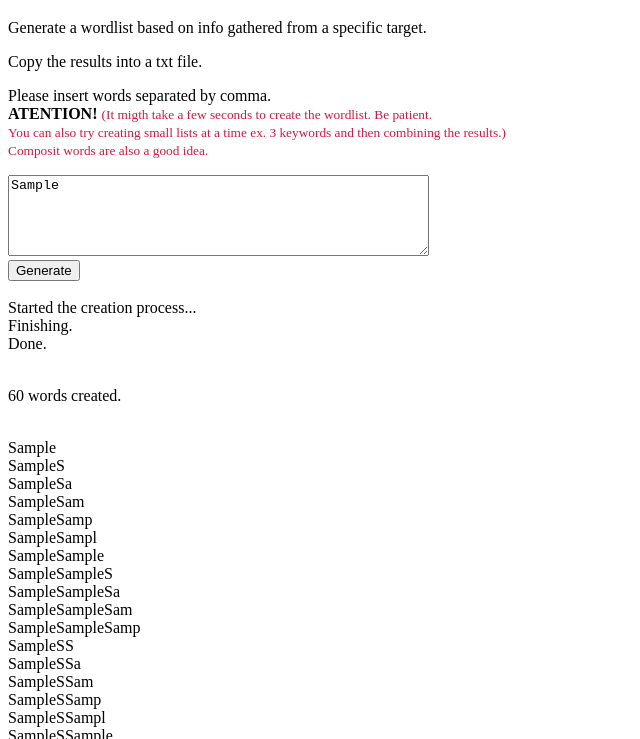
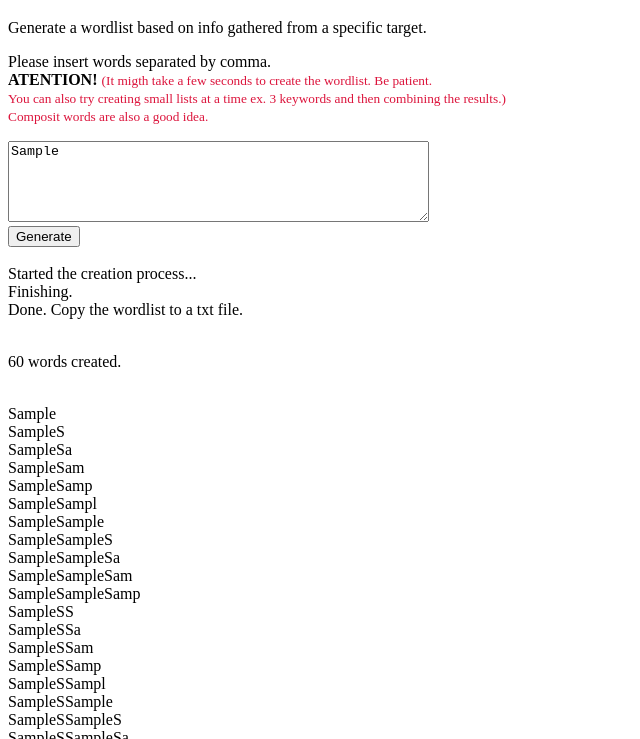
Before and after one commit to EmanuelGF/pbpgen, a plain HTML site: page index.html in a window 1280 px wide. Both pictures are taken after typing "Sample" into the empty fields and a click on the button "Generate". Shown: the part 61-800 px from the top of the page, without its empty margins (0-640 px from the left). Drawn offline with Linux system fonts and the light colour scheme.

Commit message:
updated image and index file

```diff
--- a/index.html
+++ b/index.html
@@ -10,7 +10,6 @@
 
 <h1>Welcome to PbPGen</h1>
 <p>Generate a wordlist based on info gathered from a specific target.</p>
-<p>Copy the results into a txt file.</p>
 
 <form id="form">
 
--- a/main.js
+++ b/main.js
@@ -29,7 +29,7 @@ function process(formData){
     document.getElementById("word-count").innerHTML = result.length + " words created.";
 
     console.log("Done")
-    document.getElementById("log").innerHTML +=  log +"Done."
+    document.getElementById("log").innerHTML +=  log +"Done. Copy the wordlist to a txt file."
 
 
     return result;
```
Also changed, not shown: preview.png.
